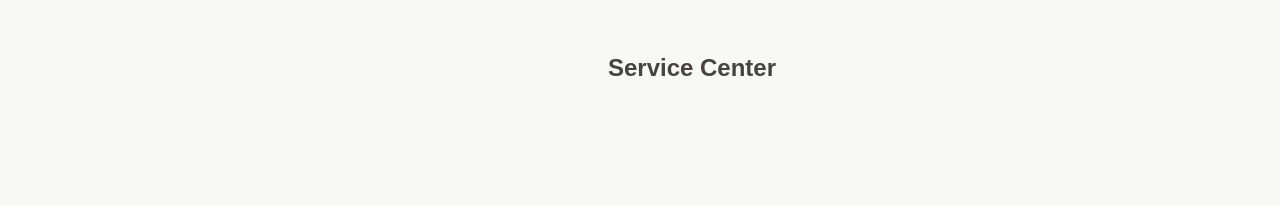
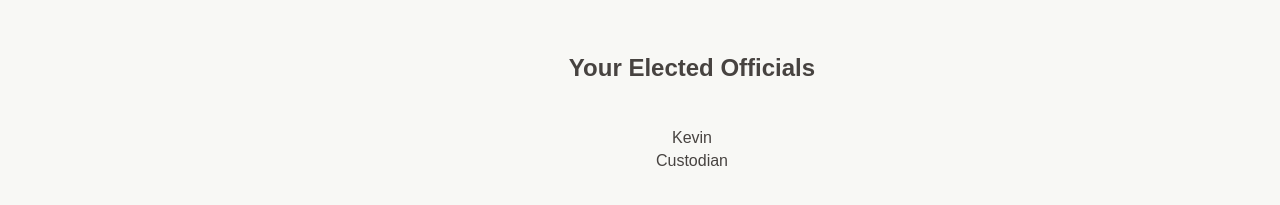
Before and after one commit to michael-mcmasters/City-of-Wilmington, a React (Create React App) app: page / in a window 1280 px wide. Shown: the part 2400-2605 px from the top of the page. Built offline with nearby package versions, Linux system fonts and the light colour scheme.

Commit message:
Create function to easily display multiple Avatar components

```diff
--- /dev/null
+++ b/src/components/Avatar.js
@@ -0,0 +1,13 @@
+import React from 'react';
+
+const Avatar = (props) => {
+  return (
+    <div>
+      <img src={props.image} alt={props.altTxt} />
+      <div>{props.person}</div>
+      <div>{props.title}</div>
+    </div>
+  );
+};
+
+export default Avatar;
--- a/src/components/YourElectedOfficials.js
+++ b/src/components/YourElectedOfficials.js
@@ -1,9 +1,29 @@
 import React from 'react';
+import Avatar from "./Avatar";
 
 const YourElectedOfficials = () => {
+  const data = [
+    {
+      image: "",
+      altTxt: "",
+      person: "Kevin",
+      title: "Custodian",
+    }
+  ]
+
+  const getData = (i) => {
+    return <Avatar
+      image={data[0].image}
+      altTxt={data[0].altTxt}
+      person={data[0].person}
+      title={data[0].title}
+    />
+  }
+
   return (
     <div className="mt-3 edge-screen-margin text-center">
-      <h2 className="service-center-txt">Service Center</h2>
+      <h2 className="service-center-txt">Your Elected Officials</h2>
+      {getData(0)}
     </div>
   );
 };
```
Also changed, not shown: 1 other file (tests, documents, lock files or other folders).
